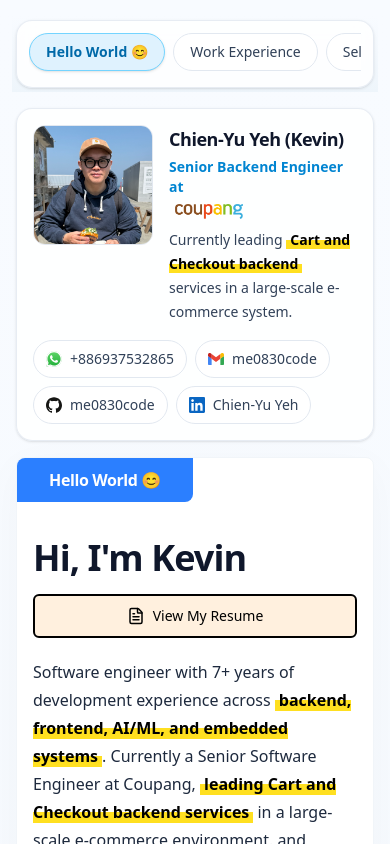
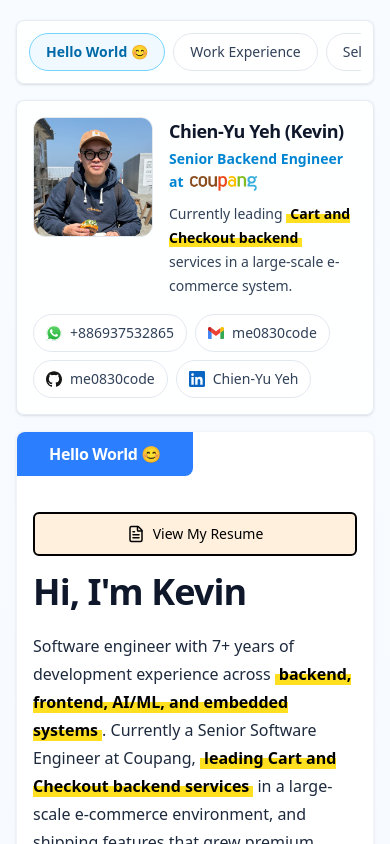
Before and after one commit to me0830code/me0830code.github.io, a React (Vite) app: page / in a window 390 px wide. Shown: the top 844 px of the page. Built offline with nearby package versions, Linux system fonts and the light colour scheme.

Commit message:
Keep refactoring UIs & Try to enable RWD

```diff
--- a/src/component/LeftSideBar/LeftSideBar.tsx
+++ b/src/component/LeftSideBar/LeftSideBar.tsx
@@ -13,7 +13,7 @@
     onSelect: (key: SectionKey) => void;
 }) {
     return (
-        <aside className="rounded-3xl border border-slate-200 bg-white/80 p-6 shadow-sm">
+        <aside className="rounded-[0.5rem] border border-slate-200 bg-white/80 p-6 shadow-sm">
             <ProfilePhoto />
             <ProfileInfo />
             <ContactInfo />
--- a/src/component/LeftSideBar/MiniProfileHeader.tsx
+++ b/src/component/LeftSideBar/MiniProfileHeader.tsx
@@ -9,7 +9,7 @@
     const infoItems = TOTAL_INFO.filter((item) => !item.isLinkActive);
 
     return (
-        <div id="mini-profile-header" className="scroll-mt-24 rounded-2xl border border-slate-200/80 bg-white/85 p-4 shadow-sm backdrop-blur">
+        <div id="mini-profile-header" className="scroll-mt-24 rounded-[0.5rem] border border-slate-200/80 bg-white/85 p-4 shadow-sm backdrop-blur">
             <div className="flex items-start gap-4">
                 <div className="h-[120px] w-[120px] shrink-0 overflow-hidden rounded-xl border border-slate-200 bg-slate-100 lg:h-[88px] lg:w-[88px]">
                     <img
@@ -25,14 +25,19 @@
                         {PERSONAL_INFO.MY_NAME}
                     </h2>
 
-                    <p className="mt-1 flex flex-wrap items-center gap-1 text-sm font-semibold text-sky-600">
-                        <span>{PERSONAL_INFO.CURRENT_TITLE} at</span>
+                    <div className="mt-1 text-sm font-semibold text-sky-600">
+                        <div className="sm:inline">
+                            {PERSONAL_INFO.CURRENT_TITLE}
+                        </div>
+
+                        <div className="flex items-center gap-1 sm:inline-flex sm:ml-1">
+                            <span>at</span>
 
                             <a
                                 href={COMPANY_INFO.COUPANG.companyLink}
                                 target="_blank"
                                 rel="noopener noreferrer"
-                            className="inline-flex items-center rounded-md px-1.5 py-0.5 transition-all duration-200 hover:bg-red-50"
+                                className="inline-flex items-center rounded-md px-0.5 py-1 mt-0.5 transition-all duration-200 hover:bg-red-50"
                             >
                                 <img
                                     src={COMPANY_INFO.COUPANG.logoURL}
@@ -40,7 +45,8 @@
                                     className="h-[1.1em] w-auto object-contain translate-y-[1px]"
                                 />
                             </a>
-                    </p>
+                        </div>
+                    </div>
 
                     <p className="mt-2 text-sm leading-6 text-slate-700">
                         {CustomizedTextRendering(PERSONAL_INFO.BRIEF_INTRO)}
--- a/src/component/LeftSideBar/NavigationBar/NavigationBar.tsx
+++ b/src/component/LeftSideBar/NavigationBar/NavigationBar.tsx
@@ -48,10 +48,10 @@
         <nav
             ref={navRef}
             className="
-                hide-scrollbar flex w-full gap-2 overflow-x-auto whitespace-nowrap pb-1
-                md:grid md:grid-cols-4 md:gap-3 md:overflow-visible md:whitespace-normal md:pb-0
-                2xl:block 2xl:space-y-1
-            "
+            hide-scrollbar flex w-full gap-2 overflow-x-auto whitespace-nowrap
+            md:grid md:grid-cols-4 md:gap-3 md:overflow-visible md:whitespace-normal
+            2xl:block 2xl:space-y-1
+        "
         >
             {TOTAL_SECTION.map((eachSection) => {
                 const isActive = eachSection.key === active;
--- a/src/component/LeftSideBar/NavigationBar/NavigationItem.tsx
+++ b/src/component/LeftSideBar/NavigationBar/NavigationItem.tsx
@@ -11,11 +11,11 @@
                 onClick={() => onSelect(eachItem.key)}
                 className={`
                     group shrink-0 rounded-full border px-4 py-2 text-sm transition-all duration-200
-                    md:w-full md:shrink md:justify-center
-                    2xl:flex 2xl:w-full 2xl:items-center 2xl:justify-start 2xl:rounded-none 2xl:border-0 2xl:px-0 2xl:py-2 2xl:text-left
+                    md:flex md:min-h-[52px] md:w-full md:items-center md:justify-center
+                    2xl:min-h-0 2xl:w-full 2xl:justify-start 2xl:rounded-none 2xl:border-0 2xl:px-0 2xl:py-2 2xl:text-left
                     ${
                         isActive
-                            ? "border-sky-300 bg-sky-100 font-bold text-sky-700 shadow-sm 2xl:bg-transparent 2xl:shadow-none"
+                            ? "border-sky-300 bg-sky-50 font-bold text-sky-700 2xl:bg-transparent"
                             : "border-slate-200 bg-white text-slate-700 hover:border-slate-300 hover:text-slate-900 2xl:bg-transparent"
                     }
                 `}
@@ -43,8 +43,9 @@
         <button
             onClick={() => onSelect(eachItem.key)}
             className={`
-                group shrink-0 rounded-full border px-4 py-2 text-sm transition-all duration-200
-                md:flex md:w-full md:items-center md:rounded-none md:border-0 md:px-0 md:py-2 md:text-left
+                group min-h-[52px] shrink-0 rounded-full border px-4 py-2 text-sm transition-all duration-200
+                md:w-full md:shrink md:justify-center
+                2xl:flex 2xl:w-full 2xl:items-center 2xl:justify-start 2xl:rounded-none 2xl:border-0 2xl:px-0 2xl:py-2 2xl:text-left
                 ${
                     isActive
                         ? "border-sky-300 bg-sky-100 font-bold text-sky-700 shadow-sm md:bg-transparent md:shadow-none"
--- a/src/component/LeftSideBar/NavigationBar/TopNavigationBar.tsx
+++ b/src/component/LeftSideBar/NavigationBar/TopNavigationBar.tsx
@@ -9,10 +9,8 @@
     onSelect: (key: SectionKey) => void;
 }) {
     return (
-        <div className="rounded-2xl border border-slate-200/80 bg-white/85 px-3 py-3 shadow-sm backdrop-blur">
-            <div className="overflow-hidden">
-                <NavigationBar active={active} onSelect={onSelect} />
-            </div>
+        <div className="rounded-[0.5rem] border border-slate-200/80 bg-white/85 px-3 py-3 shadow-sm backdrop-blur">
+            <NavigationBar active={active} onSelect={onSelect} />
         </div>
     );
 }
--- a/src/component/RightContent/AboutMe/AboutMe.tsx
+++ b/src/component/RightContent/AboutMe/AboutMe.tsx
@@ -7,7 +7,7 @@
 export function AboutMe({ sectionTitle }: ComponentProps) {
     return (
         <div className="flex flex-col gap-6 md:gap-10">
-            <section className="relative rounded-[0.5rem] border border-slate-100 bg-white px-4 pt-20 pb-8 shadow-[0_10px_40px_rgba(0,0,0,0.03)] sm:px-6 sm:pt-24 sm:pb-10 md:px-10 md:pb-12">
+            <section className="relative rounded-[0.5rem] border border-slate-100 bg-white px-4 pt-20 pb-8 shadow-sm backdrop-blur sm:px-6 sm:pt-24 sm:pb-10 md:px-10 md:pb-12">
                 <div className="absolute top-0 left-0 flex h-11 w-44 items-center justify-center rounded-tl-[0.5rem] rounded-br-[0.5rem] bg-blue-500 px-4 py-2 sm:h-12 sm:w-52 sm:px-6 sm:py-2.5">
                     <span className="text-base font-bold leading-none tracking-tight text-white sm:text-[18px]">
                         {sectionTitle}
@@ -15,15 +15,15 @@
                 </div>
 
                 <div className="flex flex-col gap-5 md:gap-6">
-                <div className="flex flex-col gap-4 md:flex-row md:items-end md:justify-between">
-                    <h1 className="text-4xl font-black tracking-tight text-slate-900 sm:text-5xl md:mt-4 md:text-6xl">
-                        Hi, I'm Kevin
-                    </h1>
+                    <div className="flex w-full flex-col gap-4 md:flex-row md:items-end md:justify-between [@media(orientation:landscape)]:flex-row [@media(orientation:landscape)]:items-end [@media(orientation:landscape)]:justify-between">
+                        <h1 className="order-2 text-4xl font-black tracking-tight text-slate-900 sm:text-5xl md:order-1 [@media(orientation:landscape)]:order-1 lg:mt-4 lg:text-6xl">
+                            Hi, I'm Kevin
+                        </h1>
 
-                    <div className="w-full md:w-auto">
-                        <ViewMyResume />
+                        <div className="order-1 w-full md:order-2 md:ml-auto md:w-auto [@media(orientation:landscape)]:order-2 [@media(orientation:landscape)]:ml-auto [@media(orientation:landscape)]:w-auto">
+                            <ViewMyResume />
+                        </div>
                     </div>
-                </div>
 
                     <div className="flex flex-col gap-4 sm:gap-5">
                         {PERSONAL_INFO.DETAIL_INFO.map((eachInfo, index) => (
--- a/src/component/RightContent/ProjectArea/ProjectArea.tsx
+++ b/src/component/RightContent/ProjectArea/ProjectArea.tsx
@@ -46,7 +46,7 @@
 
     return (
         <div className="flex flex-col gap-6 md:gap-10">
-            <section className="relative rounded-[0.5rem] border border-slate-100 bg-white px-4 pt-20 pb-6 shadow-[0_10px_40px_rgba(0,0,0,0.03)] sm:px-6 sm:pt-24 sm:pb-8 md:px-5 md:pt-25 md:pb-5">
+            <section className="relative rounded-[0.5rem] border border-slate-100 bg-white px-4 pt-20 pb-6 shadow-sm backdrop-blur sm:px-6 sm:pt-24 sm:pb-8 md:px-5 md:pt-25 md:pb-5">
                 <div className="absolute top-0 left-0 flex h-11 w-44 items-center justify-center rounded-tl-[0.5rem] rounded-br-[0.5rem] bg-blue-500 px-4 py-2 sm:h-12 sm:w-52 sm:px-6 sm:py-2.5">
                     <span className="text-base font-bold leading-none tracking-tight text-white sm:text-[18px]">
                         {sectionTitle}
--- a/src/component/RightContent/ProjectArea/ProjectCard.tsx
+++ b/src/component/RightContent/ProjectArea/ProjectCard.tsx
@@ -19,13 +19,13 @@
             rel="noopener noreferrer"
             className="group relative flex flex-col gap-6 rounded-[0.5rem] border border-slate-100 bg-[#F8FAFC] p-5 transition-all duration-300 hover:bg-white hover:shadow-[0_25px_20px_-15px_rgba(0,0,0,0.1)] md:p-8 xl:flex-row xl:items-start xl:gap-8 xl:p-10"
         >
-            <div className="absolute top-0 right-0 rounded-tr-[0.5rem] rounded-bl-[0.5rem] border-l border-b border-slate-100 bg-white px-4 py-2 shadow-sm transition-all duration-300 group-hover:border-sky-600 group-hover:bg-sky-600 sm:px-5 sm:py-2.5 md:px-6">
+            <div className="absolute top-0 right-0 rounded-tr-[0.5rem] rounded-bl-[0.5rem] border-l border-b border-slate-100 bg-white px-3 py-1.5 shadow-sm transition-all duration-300 group-hover:border-sky-600 group-hover:bg-sky-600 sm:px-4 sm:py-2 md:px-6 md:py-2.5">
                 <span className="text-sm font-bold text-slate-400 group-hover:text-white sm:text-[16px]">
                     {projectTag}
                 </span>
             </div>
 
-            <div className="order-1 flex flex-col xl:order-2 xl:flex-none">
+            <div className="order-1 mt-10 flex flex-col xl:order-2 xl:mt-10 xl:flex-none">
                 <div className="mx-auto w-24 overflow-hidden rounded-[1.75rem] border border-slate-200/50 bg-white shadow-inner transition-all duration-500 group-hover:scale-105 group-hover:shadow-2xl sm:w-[110px]">
                     <div className="aspect-square">
                         <img
--- a/src/component/RightContent/SkillArea/SkillArea.tsx
+++ b/src/component/RightContent/SkillArea/SkillArea.tsx
@@ -7,7 +7,7 @@
 export function SkillArea({ sectionTitle }: ComponentProps) {
     return (
         <div className="flex flex-col gap-10">
-            <section className="relative pl-10 pr-10 pt-26 pb-10 rounded-[0.5rem] bg-white border border-slate-100 shadow-[0_10px_40px_rgba(0,0,0,0.03)]">
+            <section className="relative pl-10 pr-10 pt-26 pb-10 rounded-[0.5rem] bg-white border border-slate-100 shadow-sm backdrop-blur">
                 <div className="absolute top-0 left-0 px-6 py-2.5 bg-blue-500 rounded-tl-[0.5rem] rounded-br-[0.5rem] w-52 h-12 flex items-center justify-center">
                     <span className="text-[18px] tracking-tight text-white font-bold leading-none">
                         {sectionTitle}
--- a/src/layout/appLayout.tsx
+++ b/src/layout/appLayout.tsx
@@ -58,7 +58,7 @@
     return (
         <div className="min-h-screen bg-[linear-gradient(to_bottom,_#f8fbff,_#eef5fb)]">
             <div className="px-4 py-4 sm:px-6 sm:py-6 lg:px-10 lg:py-8 2xl:px-14 2xl:py-10">
-                <div className="sticky top-0 z-30 -mx-1 mb-4 bg-[linear-gradient(to_bottom,_#f8fbff,_#eef5fb)] px-1 py-1 2xl:hidden">
+                <div className="sticky top-0 z-30 mb-4 pt-1 2xl:hidden">
                     <TopNavigatioBar active={active} onSelect={handleSelect} />
                 </div>
 
```
Also changed, not shown: src/component/LeftSideBar/ProfileInfo.tsx (+18 -5 lines), src/component/RightContent/ExperienceArea.tsx (+34 -6 lines). Lines whose indentation alone changed are shown as unchanged.
